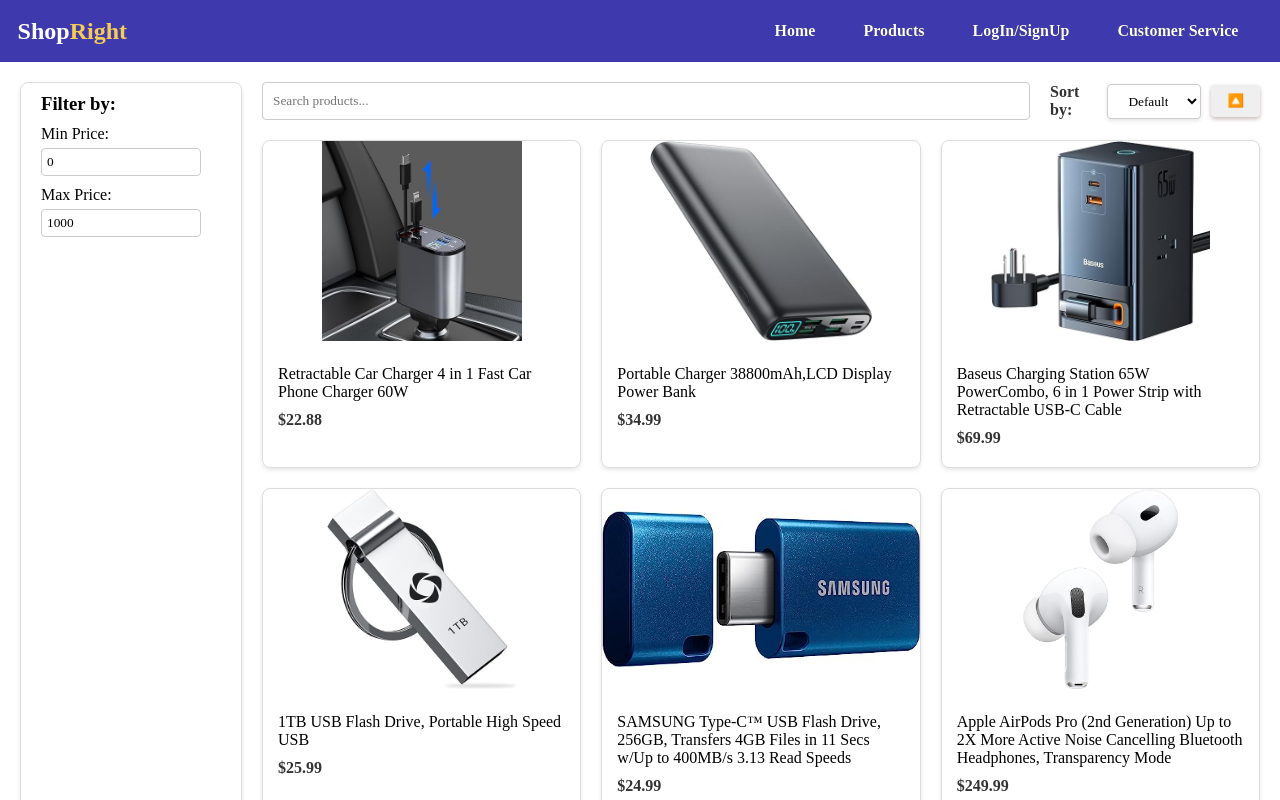
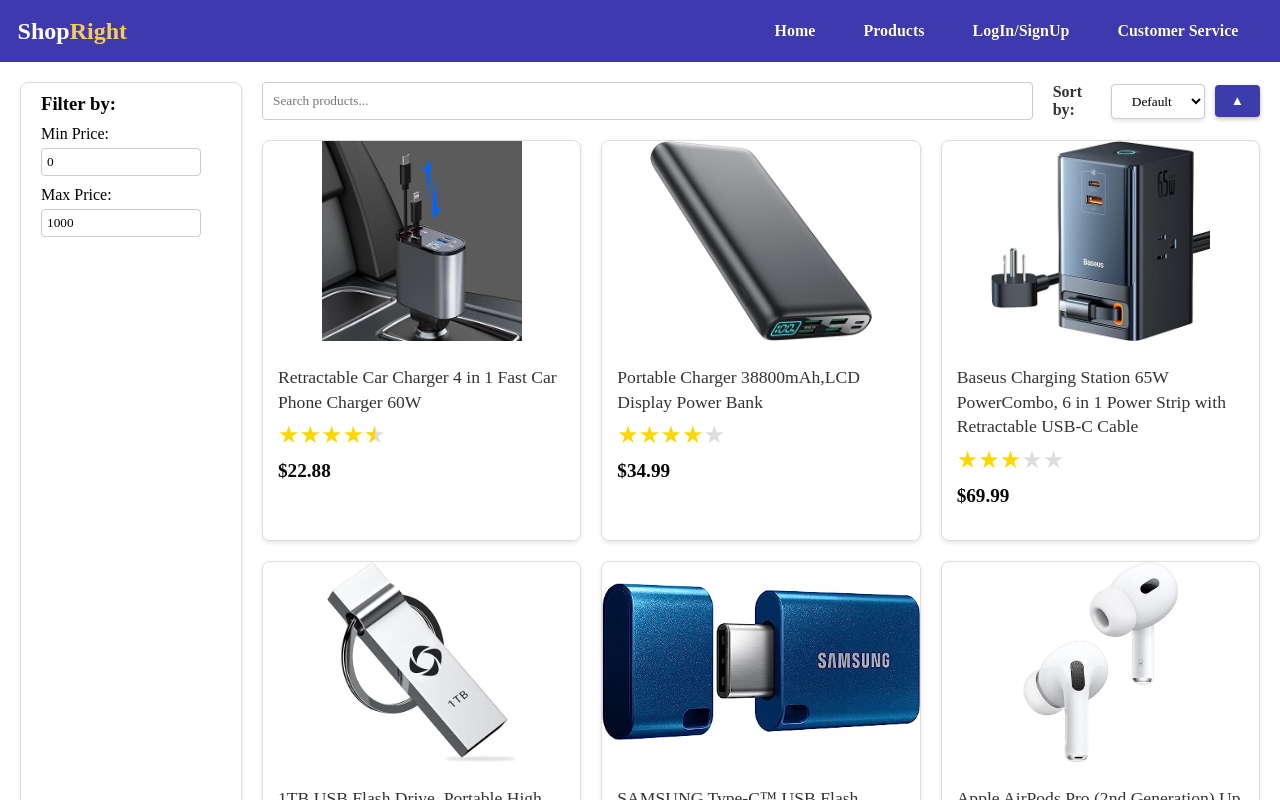
Before and after one commit to Surajbitla/shopright, a React (Create React App) app: page /products in a window 1280 px wide. Shown: the top 800 px of the page. Built offline with nearby package versions, Linux system fonts and the light colour scheme.

Commit message:
products v2

```diff
--- a/src/components/Products/Product.jsx
+++ b/src/components/Products/Product.jsx
@@ -1,10 +1,31 @@
-function Product({ image, description, price }) {
+import React from 'react';
+import './Products.css'; // Assuming you have a separate CSS file for Product
+
+function Product({ image, description, price, rating }) {
   const imageUrl = `${process.env.PUBLIC_URL}/${image}`;
+
+  const renderStars = (rating) => {
+    let stars = [];
+    for (let i = 1; i <= 5; i++) {
+      if (i <= rating) {
+        stars.push(<span className="star full-star" key={i}>★</span>);
+      } else if (i - 1 < rating && i > rating) {
+        stars.push(<span className="star half-star" key={i}>★</span>);
+      } else {
+        stars.push(<span className="star empty-star" key={i}>★</span>);
+      }
+    }
+    return stars;
+  };
+
   return (
     <div className="product">
       <img src={imageUrl} alt="Product" />
       <div className="product-details">
         <p>{description}</p>
+        <div className="product-rating">
+          {renderStars(rating)}
+        </div>
         <p className="price">${price}</p>
       </div>
     </div>
--- a/src/components/Products/Products.css
+++ b/src/components/Products/Products.css
@@ -86,7 +86,7 @@
   }
 
   .pagination button.active {
-    background-color: #4caf50; /* Green background for active page */
+    background-color: #3c3cac; /* Green background for active page */
     color: white;
   }
   .sorting-controls {
@@ -245,7 +245,7 @@
   .sort-by-container button {
     padding: 8px 16px;
     margin-left: 10px;
-    /* background-color: #4caf50; */
+    background-color: #3c3cac;
     color: white;
     border: none;
     border-radius: 4px;
@@ -283,4 +283,101 @@
     transition: box-shadow 0.3s ease-in-out;
 }
 
+.product {
+    /* existing styles */
+    position: relative;
+    /* padding-bottom: 30px;  */
+    transition: transform 0.3s ease-in-out, box-shadow 0.3s ease-in-out;
+
+  }
+
+  .product img {
+    /* existing styles */
+    transition: transform 0.3s ease;
+  }
+
+  .product:hover img {
+    transform: scale(1.05); /* Image zoom effect on hover */
+  }
+
+  .product-rating {
+    display: flex;
+    align-items: center;
+  }
+
+  .star {
+    font-size: 1.5rem; /* Adjust the size of the stars */
+    color: #ddd; /* Default empty star color */
+  }
+
+  .full-star {
+    color: gold; /* Color for a full star */
+  }
+
+  .half-star {
+    position: relative;
+  }
+
+  .half-star:before {
+    content: '★';
+    position: absolute;
+    left: 0;
+    color: gold; /* Color for a full star */
+    width: 50%;
+    overflow: hidden;
+  }
+
+  .empty-star {
+    color: #ddd; /* Color for an empty star */
+  }
+
+  .add-to-cart {
+    position: absolute;
+    bottom: 10px;
+    left: 15px;
+    right: 15px;
+    padding: 10px;
+    background-color: #4caf50;
+    border: none;
+    border-radius: 5px;
+    color: white;
+    cursor: pointer;
+    transition: background-color 0.3s ease;
+  }
+
+  .add-to-cart:hover {
+    background-color: #45a049;
+  }
+
+  .product-details {
+    padding: 15px;
+    text-align: left;
+    flex-grow: 1;
+    display: flex;
+    flex-direction: column;
+    justify-content: space-between;
+  }
+
+  .product-details p {
+    margin: 0;
+    padding: 5px 0;
+  }
+
+  .product-details {
+    font-size: 1.1rem;
+    color: #333;
+    margin-bottom: 10px;
+    line-height: 1.4;
+    flex-grow: 1; /* Ensure the description takes up the available space */
+  }
+
+  .price {
+    font-weight: bold;
+    color: #070707;
+    font-size: 1.2rem;
+    margin-bottom: 10px;
+  }
+
+
+
 /* ... other styles ... */
--- a/src/components/Products/Products.jsx
+++ b/src/components/Products/Products.jsx
@@ -95,7 +95,7 @@ function Products() {
                 <option value="name">Name</option>
               </select>
               <button onClick={toggleSortOrder}>
-                {sortOrder === 'asc' ? '🔼' : '🔽'}
+                {sortOrder === 'asc' ? '▲' : '▼'}
               </button>
             </div>
           </div>
--- a/src/components/Products/data.json
+++ b/src/components/Products/data.json
@@ -3,180 +3,210 @@
       "id": 1,
       "image": "images/1.jpg",
       "description": "Retractable Car Charger 4 in 1 Fast Car Phone Charger 60W",
-      "price": 22.88
+      "price": 22.88,
+      "rating": 4.5
     },
     {
       "id": 2,
       "image": "images/2.jpg",
       "description": "Portable Charger 38800mAh,LCD Display Power Bank",
-      "price": 34.99
+      "price": 34.99,
+      "rating": 4
     },
     {
       "id": 3,
       "image": "images/3.jpg",
       "description": "Baseus Charging Station 65W PowerCombo, 6 in 1 Power Strip with Retractable USB-C Cable",
-      "price": 69.99
+      "price": 69.99,
+      "rating": 3
     },
     {
       "id": 4,
       "image": "images/4.jpg",
       "description": "1TB USB Flash Drive, Portable High Speed USB",
-      "price": 25.99
+      "price": 25.99,
+      "rating": 5
     },
     {
       "id": 5,
       "image": "images/5.jpg",
       "description": "SAMSUNG Type-C™ USB Flash Drive, 256GB, Transfers 4GB Files in 11 Secs w/Up to 400MB/s 3.13 Read Speeds",
-      "price": 24.99
+      "price": 24.99,
+      "rating": 3.5
     },
     {
       "id": 6,
       "image": "images/6.jpg",
       "description": "Apple AirPods Pro (2nd Generation) Up to 2X More Active Noise Cancelling Bluetooth Headphones, Transparency Mode",
-      "price": 249.99
+      "price": 249.99,
+      "rating": 4.5
     },
     {
       "id": 7,
       "image": "images/7.jpg",
       "description": "Apple AirPods Max Wireless Over-Ear Headphones, Active Noise Cancelling, Transparency Mode, Personalized Spatial Audio, Dolby Atmos",
-      "price": 479.99
+      "price": 479.99,
+      "rating": 4.5
     },
     {
       "id": 8,
       "image": "images/8.jpg",
       "description": "3-Pair Replacement Ear Tips for AirPods Pro & 2nd Generation with Noise Reduction Holewith and Cleaner kit",
-      "price": 8.00
+      "price": 8.00,
+      "rating": 3.5
     },
     {
       "id": 9,
       "image": "images/9.jpg",
       "description": "soundcore by Anker Liberty 4 NC Wireless Earbuds, 98.5% Noise Reduction",
-      "price": 88.00
+      "price": 88.00,
+      "rating": 4
     },
     {
       "id": 10,
       "image": "images/10.jpg",
       "description": "UCOMX Nano 3 in 1 Wireless Charger for iPhone",
-      "price": 29.99
+      "price": 29.99,
+      "rating": 4.5
     },
     {
       "id": 11,
       "image": "images/11.jpg",
       "description": "sisma Travel Electronics Organizer Small Electronic Accessories Carrying Bag",
-      "price": 16.99
+      "price": 16.99,
+      "rating": 4
     },
     {
       "id": 12,
       "image": "images/12.jpg",
       "description": "Bluetooth Speaker with HD Sound, Portable Wireless, IPX5 Waterproof",
-      "price": 26.99
+      "price": 26.99,
+      "rating": 5
     },
     {
       "id": 13,
       "image": "images/13.jpg",
       "description": "BUGANI Bluetooth Speakers, 40W Loud Portable Wireless Bluetooth Speaker AUX for Party Outdoor Camping",
-      "price": 34.99
+      "price": 34.99,
+      "rating": 4.5
     },
     {
       "id": 14,
       "image": "images/14.jpg",
       "description": "Apple Watch SE (2nd Gen) [GPS 40mm] Smartwatch with Midnight Aluminum Case",
-      "price": 249.99
+      "price": 249.99,
+      "rating": 4
     },
     {
       "id": 15,
       "image": "images/15.jpg",
       "description": "Apple Watch Series 5 (GPS + Cellular, 40MM) Gold Aluminum Case with Pink Sport Band",
-      "price": 199.99
+      "price": 199.99,
+      "rating": 4
     },
     {
       "id": 16,
       "image": "images/16.jpg",
       "description": "Apple iPhone 15 (128 GB) – Black",
-      "price": 900.00
+      "price": 900.00,
+      "rating": 4
     },
     {
       "id": 17,
       "image": "images/17.jpg",
       "description": "Apple iPhone 14 Pro, 256GB, Deep Purple",
-      "price": 999.00
+      "price": 999.00,
+      "rating": 5
     },
     {
       "id": 18,
       "image": "images/18.jpg",
       "description": "Apple iPhone 15 Pro (128 GB) - Natural Titanium",
-      "price": 1200.00
+      "price": 1200.00,
+      "rating": 4.5
     },
     {
       "id": 19,
       "image": "images/19.jpg",
       "description": "OnePlus 9 Winter Mist, 5G Unlocked Android Smartphone U.S Version, 8GB RAM+128GB Storage",
-      "price": 405.00
+      "price": 405.00,
+      "rating": 4.9
     },
     {
       "id": 20,
       "image": "images/20.jpg",
       "description": "OnePlus 10T | Moonstone Black | 5G Unlocked Android Smartphone U.S Version | 8GB RAM+128GB Storage",
-      "price": 369.00
+      "price": 369.00,
+      "rating": 4
     },
     {
       "id": 21,
       "image": "images/21.jpg",
       "description": "Apple AirPods (3rd Generation) Wireless Ear Buds",
-      "price": 199.00
+      "price": 199.00,
+      "rating": 5
     },
     {
       "id": 22,
       "image": "images/22.jpg",
       "description": "SanDisk 2TB Extreme Portable SSD",
-      "price": 129.99
+      "price": 129.99,
+      "rating": 5
     },
     {
       "id": 23,
       "image": "images/23.jpg",
       "description": "SAMSUNG SSD T7 Portable External Solid State Drive 1TB, Up to USB 3.2 Gen 2",
-      "price": 94.99
+      "price": 94.99,
+      "rating": 5
     },
     {
       "id": 24,
       "image": "images/24.jpg",
       "description": "SAMSUNG Galaxy Tab S7 FE 12.4” 64GB WiFi Android Tablet",
-      "price": 349.00
+      "price": 349.00,
+      "rating": 4.5
     },
     {
       "id": 25,
       "image": "images/25.jpg",
       "description": "Apple iPad Air (5th Generation): with M1 chip, 10.9-inch",
-      "price": 549.00
+      "price": 549.00,
+      "rating": 4.5
     },
     {
       "id": 26,
       "image": "images/26.jpg",
       "description": "Apple iPad (9th Generation): with A13 Bionic chip, 10.2-inch",
-      "price": 249.00
+      "price": 249.00,
+      "rating": 5
     },
     {
       "id": 27,
       "image": "images/27.jpg",
       "description": "HP x3000 Wireless Mouse, Contoured Comfort, USB Wireless",
-      "price": 8.99
+      "price": 8.99,
+      "rating": 4.5
     },
     {
       "id": 28,
       "image": "images/28.jpg",
       "description": "HP 970 Programmable Wireless Keyboard (Silver) - Bluetooth & 2.4 GHz",
-      "price": 29.99
+      "price": 29.99,
+      "rating": 3.4
     },
     {
       "id": 29,
       "image": "images/29.jpg",
       "description": "havit HV-F2056 15.6\"-17\" Laptop Cooler Cooling Pad",
-      "price": 27.99
+      "price": 27.99,
+      "rating": 4
     },
     {
       "id": 30,
       "image": "images/30.jpg",
       "description": "TECKNET Wireless Mouse, 2.4G Ergonomic Optical Mouse, Computer Mouse for Laptop",
-      "price": 9.99
+      "price": 9.99,
+      "rating": 4
     }
   ]
```
Lines whose indentation alone changed are shown as unchanged.
